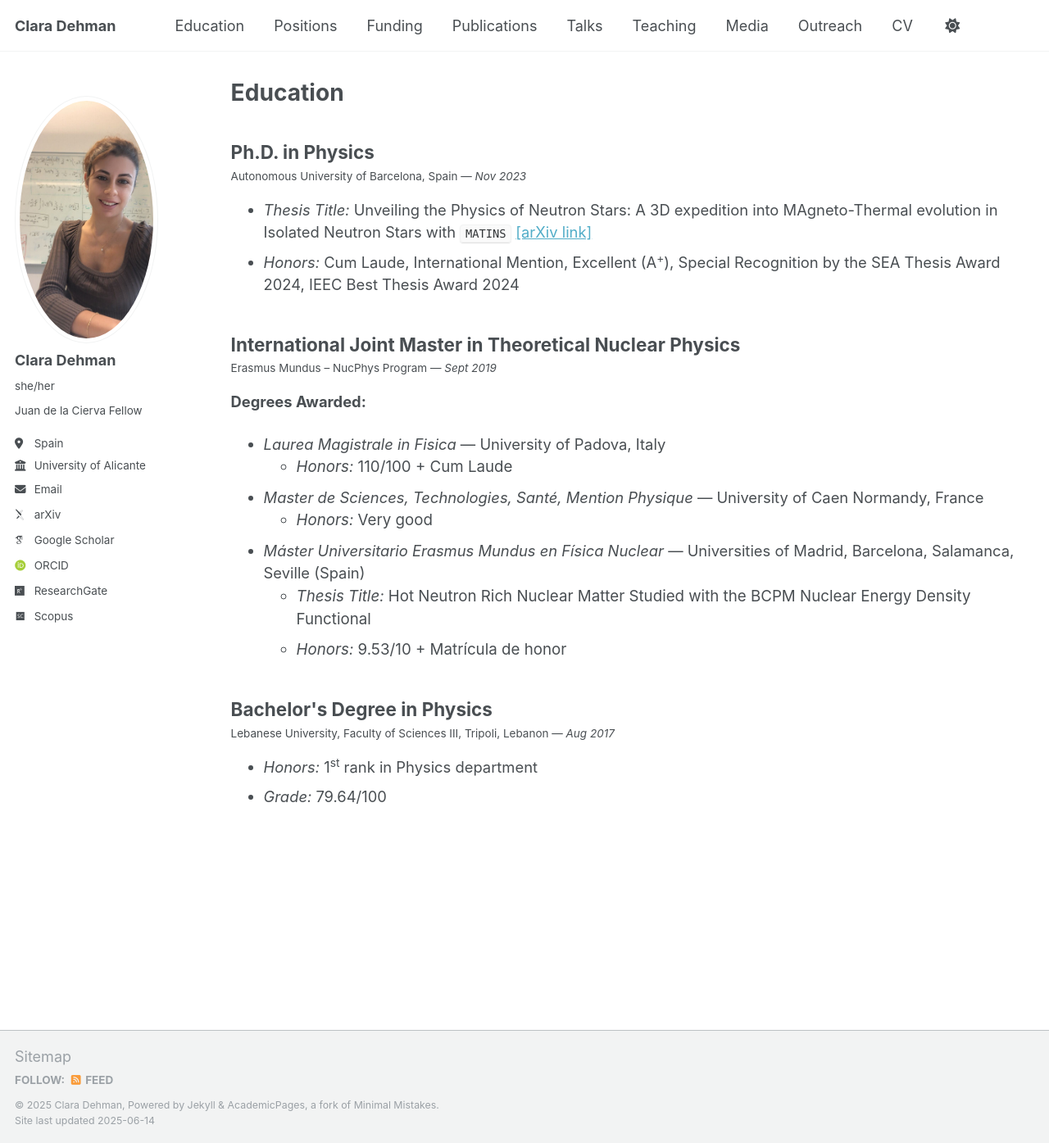
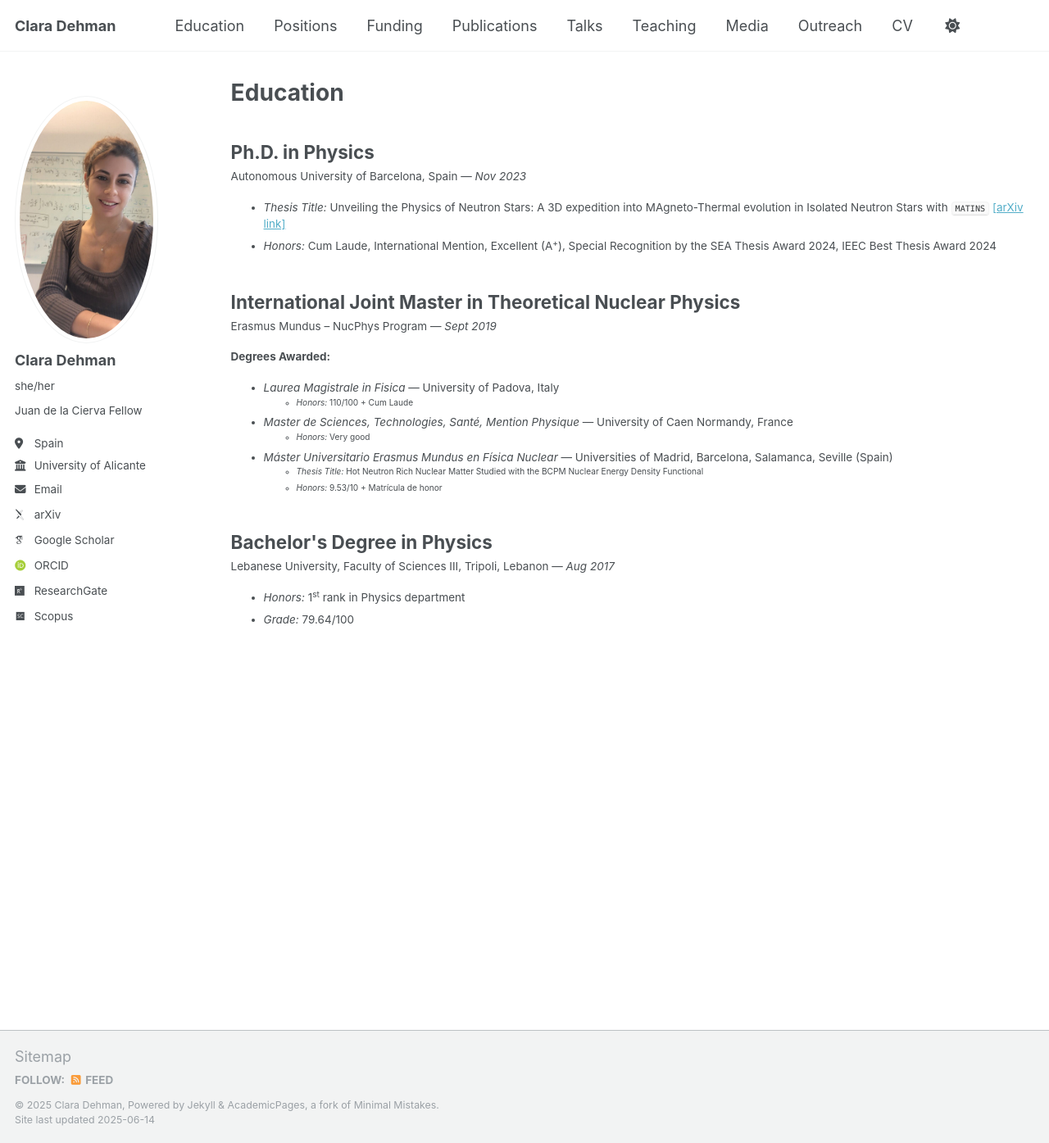
Before and after one commit to ClaraDehman/ClaraDehman.github.io, a Jekyll site: the page built from _pages/education.html, in a window 1280 px wide and 1395 px high. Shown: the whole window at 82% size. Built offline with Jekyll 4.4.1, drawn with Linux system fonts in a browser that asks for light colours; some web fonts are replaced.

Commit message:
Update education.html

```diff
--- a/_pages/education.html
+++ b/_pages/education.html
@@ -10,7 +10,7 @@ author_profile: true
 <div class="archive__item">
   <h2 class="archive__item-title">Ph.D. in Physics</h2>
   <p class="archive__item-excerpt">Autonomous University of Barcelona, Spain — <em>Nov 2023</em></p>
-  <ul class="archive__item-excerpt" style="font-size: 1.02em;">
+  <ul class="archive__item-excerpt">
     <li><em>Thesis Title:</em> Unveiling the Physics of Neutron Stars: A 3D expedition into MAgneto-Thermal evolution in Isolated Neutron Stars with <code>MATINS</code> <a href="https://arxiv.org/pdf/2405.00133" target="_blank">[arXiv link]</a></li>
     <li><em>Honors:</em> Cum Laude, International Mention, Excellent (A<sup>+</sup>), Special Recognition by the SEA Thesis Award 2024, IEEC Best Thesis Award 2024</li>
   </ul>
@@ -19,16 +19,16 @@ author_profile: true
 <div class="archive__item">
   <h2 class="archive__item-title">International Joint Master in Theoretical Nuclear Physics</h2>
   <p class="archive__item-excerpt">Erasmus Mundus – NucPhys Program — <em>Sept 2019</em></p>
-  <p class="archive__item-excerpt" style="font-size: 1.02em;"><strong>Degrees Awarded:</strong></p>
-  <ul class="archive__item-excerpt" style="font-size: 1.02em;">
+  <p class="archive__item-excerpt"><strong>Degrees Awarded:</strong></p>
+  <ul class="archive__item-excerpt">
     <li><em>Laurea Magistrale in Fisica</em> — University of Padova, Italy
-      <ul class="archive__item-excerpt" style="font-size: 1.02em;"><li><em>Honors:</em> 110/100 + Cum Laude</li></ul>
+      <ul class="archive__item-excerpt"><li><em>Honors:</em> 110/100 + Cum Laude</li></ul>
     </li>
     <li><em>Master de Sciences, Technologies, Santé, Mention Physique</em> — University of Caen Normandy, France
-      <ul class="archive__item-excerpt" style="font-size: 1.02em;"><li><em>Honors:</em> Very good</li></ul>
+      <ul class="archive__item-excerpt"><li><em>Honors:</em> Very good</li></ul>
     </li>
     <li><em>Máster Universitario Erasmus Mundus en Física Nuclear</em> — Universities of Madrid, Barcelona, Salamanca, Seville (Spain)
-      <ul class="archive__item-excerpt" style="font-size: 1.02em;">
+      <ul class="archive__item-excerpt">
         <li><em>Thesis Title:</em> Hot Neutron Rich Nuclear Matter Studied with the BCPM Nuclear Energy Density Functional</li>
         <li><em>Honors:</em> 9.53/10 + Matrícula de honor</li>
       </ul>
@@ -39,7 +39,7 @@ author_profile: true
 <div class="archive__item">
   <h2 class="archive__item-title">Bachelor's Degree in Physics</h2>
   <p class="archive__item-excerpt">Lebanese University, Faculty of Sciences III, Tripoli, Lebanon — <em>Aug 2017</em></p>
-  <ul class="archive__item-excerpt" style="font-size: 1.02em;">
+  <ul class="archive__item-excerpt">
     <li><em>Honors:</em> 1<sup>st</sup> rank in Physics department</li>
     <li><em>Grade:</em> 79.64/100</li>
   </ul>
```
